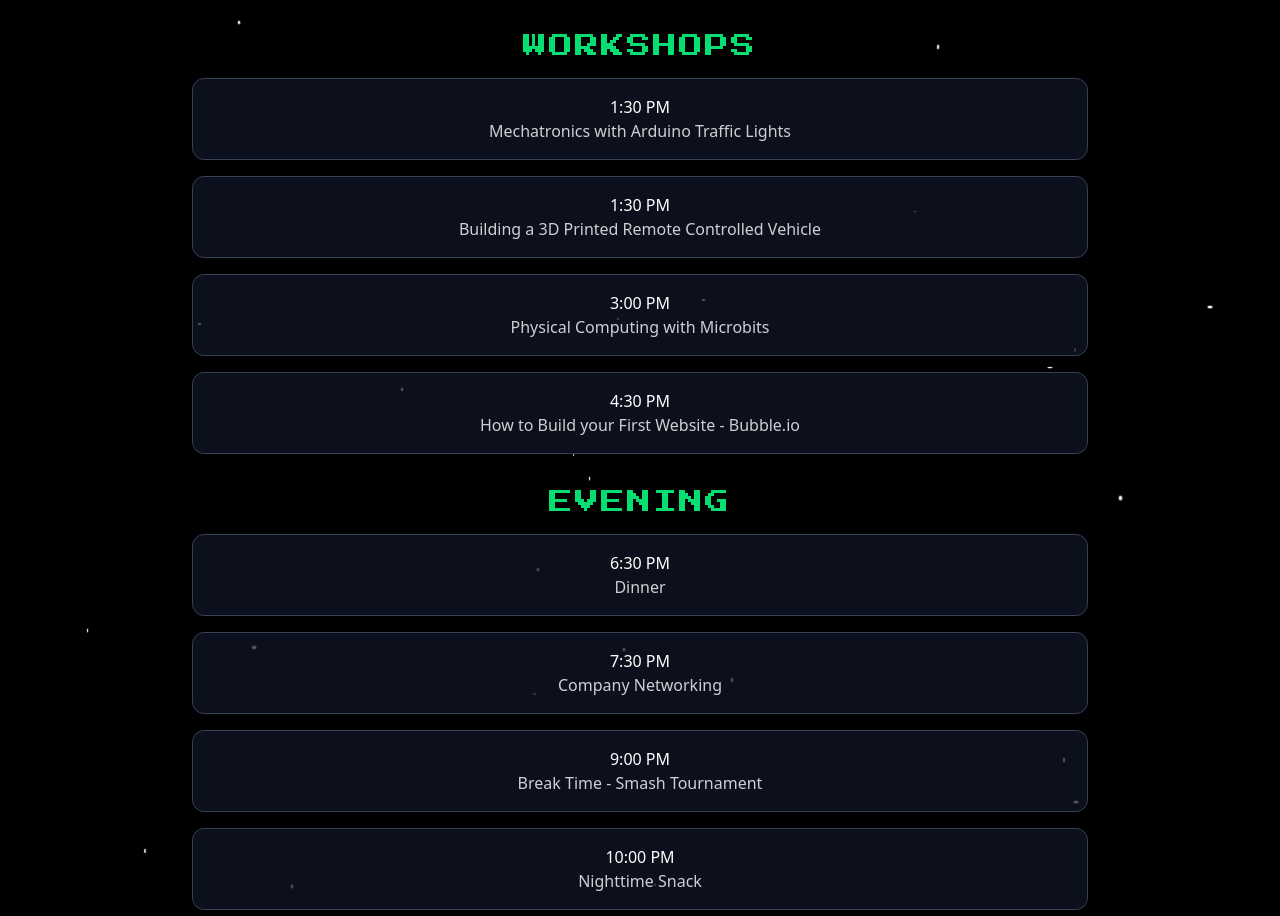
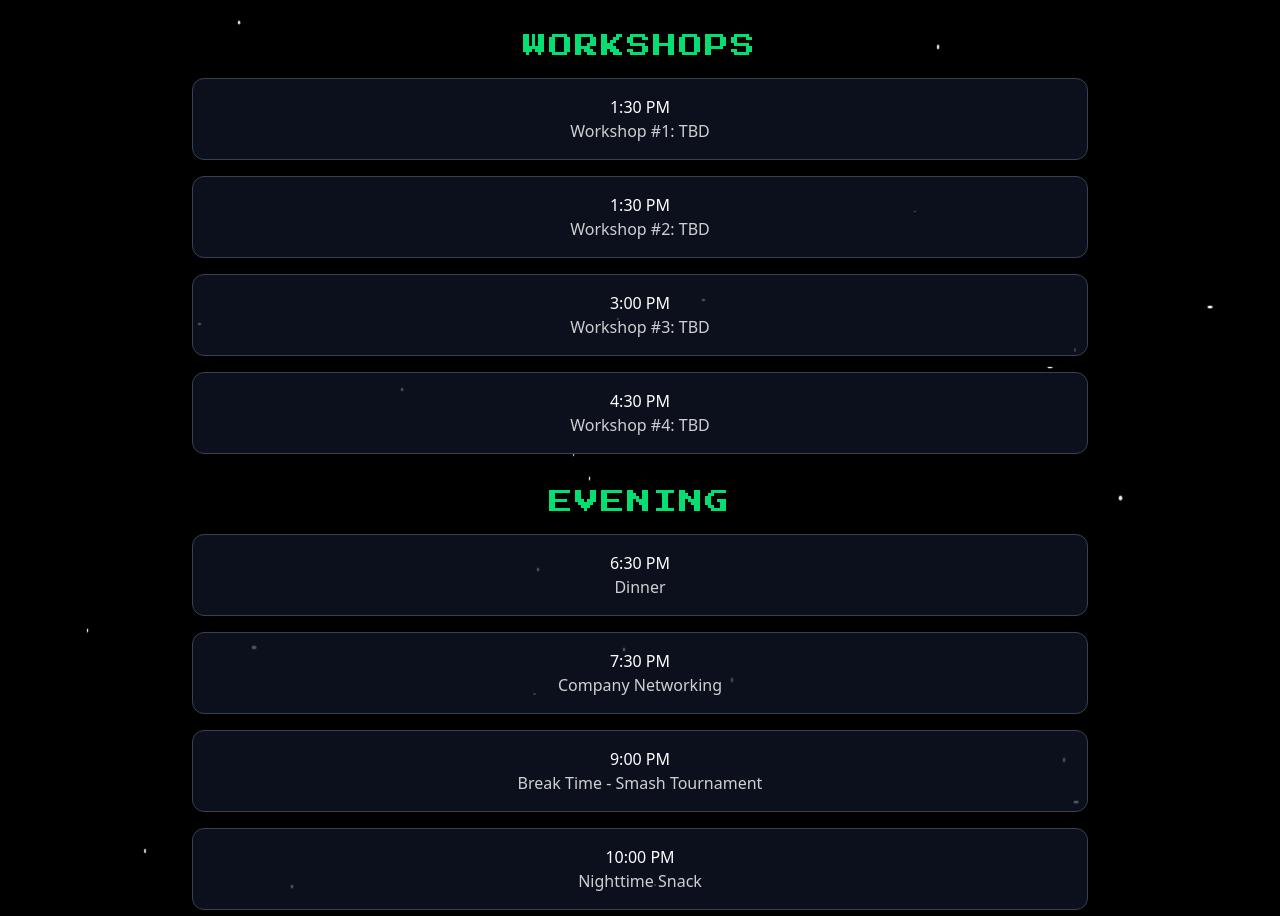
Before and after one commit to kelechi055/HH25, a React (Vite) app: page / in a window 1280 px wide. Shown: the part 4220-5136 px from the top of the page. Built offline with nearby package versions, Linux system fonts and the light colour scheme.

Commit message:
Workshops are TBD

```diff
--- a/src/App.css
+++ b/src/App.css
@@ -167,3 +167,31 @@ body {
   justify-content: center;
   align-items: center;
 }
+
+/* App.css */
+@media (max-width: 768px) {
+  .container {
+    padding: 0 10px;
+  }
+
+  .hero h1 {
+    font-size: 3rem;
+  }
+
+  .team-members {
+    grid-template-columns: 1fr;
+  }
+
+  .flip-card {
+    width: 100%;
+    margin-bottom: 20px;
+  }
+
+  .faq-item {
+    padding: 10px;
+  }
+
+  .sponsors {
+    grid-template-columns: 1fr;
+  }
+}
--- a/src/App.jsx
+++ b/src/App.jsx
@@ -443,19 +443,19 @@ function App() {
               <div className="space-y-4">
                 <div className="bg-gray-900/70 border border-gray-700 rounded-xl p-4">
                   <p className="text-white font-medium">1:30 PM</p>
-                  <p className="text-white/80">Mechatronics with Arduino Traffic Lights</p>
+                  <p className="text-white/80">Workshop #1: TBD</p>
                 </div>
                 <div className="bg-gray-900/70 border border-gray-700 rounded-xl p-4">
                   <p className="text-white font-medium">1:30 PM</p>
-                  <p className="text-white/80">Building a 3D Printed Remote Controlled Vehicle</p>
+                  <p className="text-white/80">Workshop #2: TBD</p>
                 </div>
                 <div className="bg-gray-900/70 border border-gray-700 rounded-xl p-4">
                   <p className="text-white font-medium">3:00 PM</p>
-                  <p className="text-white/80">Physical Computing with Microbits</p>
+                  <p className="text-white/80">Workshop #3: TBD</p>
                 </div>
                 <div className="bg-gray-900/70 border border-gray-700 rounded-xl p-4">
                   <p className="text-white font-medium">4:30 PM</p>
-                  <p className="text-white/80">How to Build your First Website - Bubble.io</p>
+                  <p className="text-white/80">Workshop #4: TBD</p>
                 </div>
               </div>
 
```
